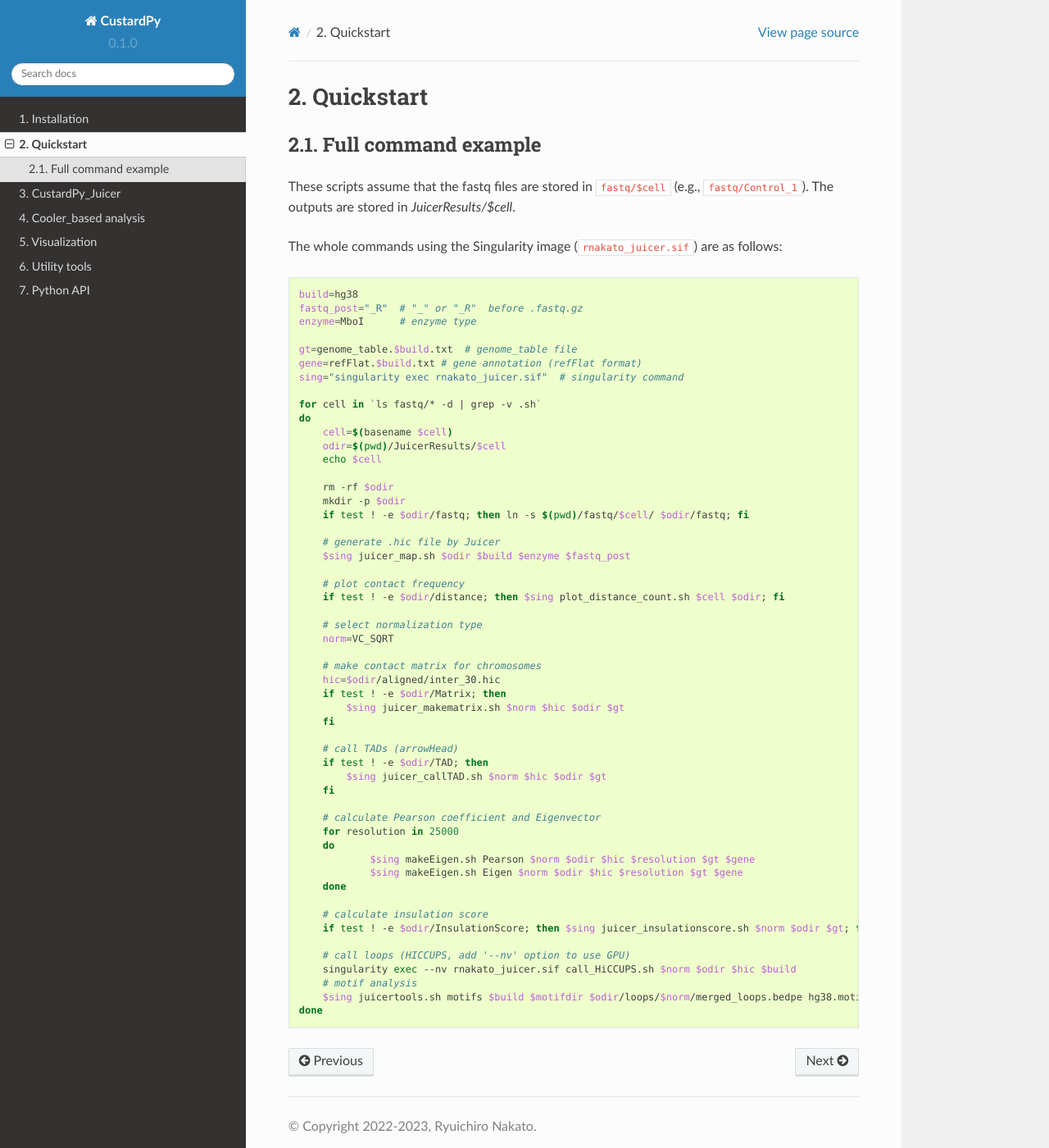
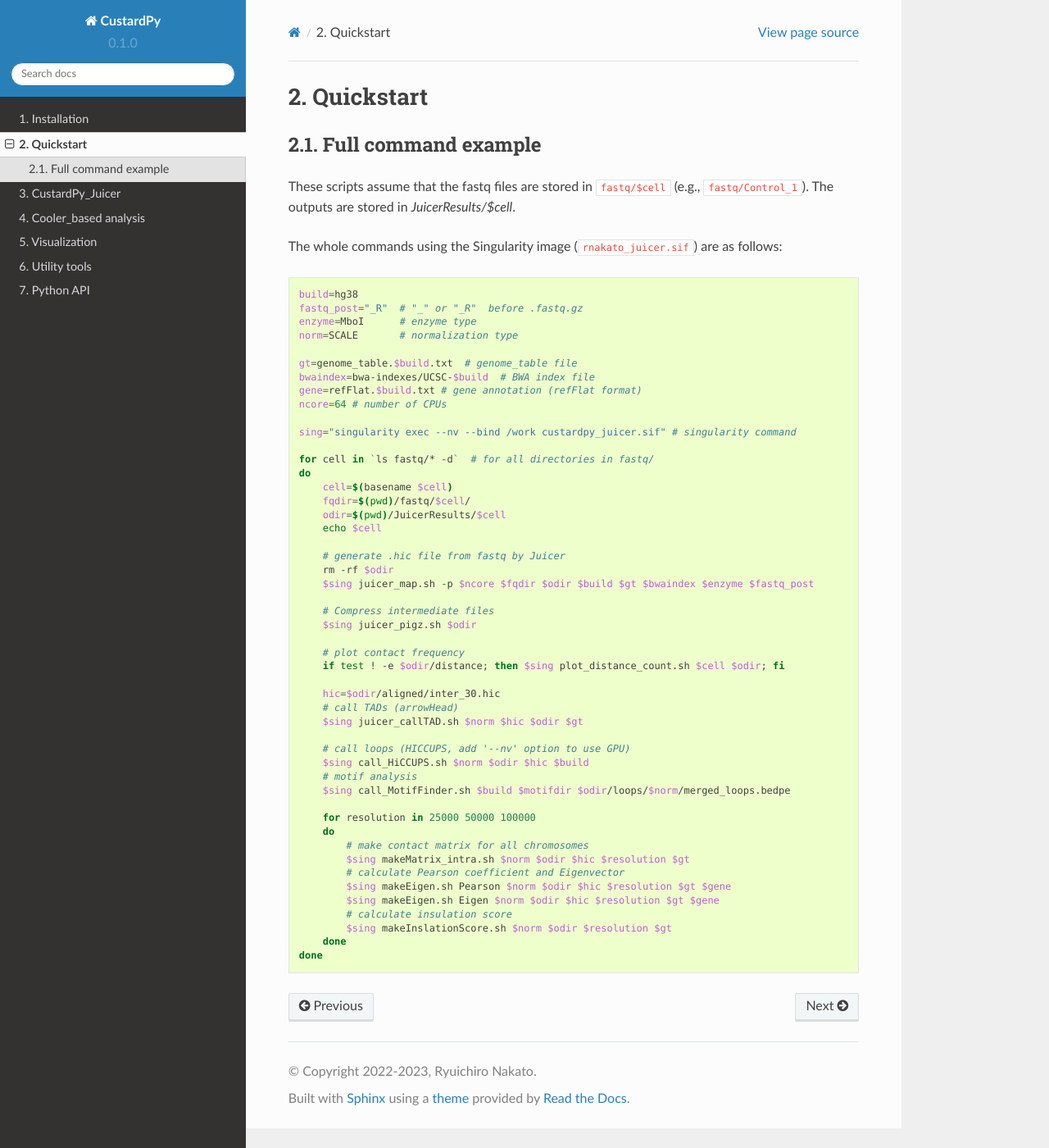
Before and after one commit to rnakato/CustardPy, a Sphinx documentation site: the page built from docs/content/QuickStart.rst, in a window 1280 px wide and 1400 px high. Shown: the whole window at 82% size. Built offline with Sphinx 7.4.7 and the Read the Docs theme 2.0.0, drawn with Linux system fonts in a browser that asks for light colours.

Commit message:
add docs

```diff
--- a/docs/content/QuickStart.rst
+++ b/docs/content/QuickStart.rst
@@ -14,53 +14,49 @@
     build=hg38
     fastq_post="_R"  # "_" or "_R"  before .fastq.gz
     enzyme=MboI      # enzyme type
+    norm=SCALE       # normalization type
 
     gt=genome_table.$build.txt  # genome_table file
+    bwaindex=bwa-indexes/UCSC-$build  # BWA index file
     gene=refFlat.$build.txt # gene annotation (refFlat format)
-    sing="singularity exec rnakato_juicer.sif"  # singularity command
+    ncore=64 # number of CPUs
 
-    for cell in `ls fastq/* -d | grep -v .sh`
+    sing="singularity exec --nv --bind /work custardpy_juicer.sif" # singularity command
+
+    for cell in `ls fastq/* -d`  # for all directories in fastq/
     do
         cell=$(basename $cell)
+        fqdir=$(pwd)/fastq/$cell/
         odir=$(pwd)/JuicerResults/$cell
         echo $cell
 
+        # generate .hic file from fastq by Juicer
         rm -rf $odir
-        mkdir -p $odir
-        if test ! -e $odir/fastq; then ln -s $(pwd)/fastq/$cell/ $odir/fastq; fi
+        $sing juicer_map.sh -p $ncore $fqdir $odir $build $gt $bwaindex $enzyme $fastq_post
 
-        # generate .hic file by Juicer
-        $sing juicer_map.sh $odir $build $enzyme $fastq_post
+        # Compress intermediate files
+        $sing juicer_pigz.sh $odir
 
         # plot contact frequency
         if test ! -e $odir/distance; then $sing plot_distance_count.sh $cell $odir; fi
 
-        # select normalization type
-        norm=VC_SQRT
-
-        # make contact matrix for chromosomes
         hic=$odir/aligned/inter_30.hic
-        if test ! -e $odir/Matrix; then
-            $sing juicer_makematrix.sh $norm $hic $odir $gt
-        fi
-
         # call TADs (arrowHead)
-        if test ! -e $odir/TAD; then
-            $sing juicer_callTAD.sh $norm $hic $odir $gt
-        fi
-
-        # calculate Pearson coefficient and Eigenvector
-        for resolution in 25000
-        do
-                $sing makeEigen.sh Pearson $norm $odir $hic $resolution $gt $gene
-                $sing makeEigen.sh Eigen $norm $odir $hic $resolution $gt $gene
-        done
-
-        # calculate insulation score
-        if test ! -e $odir/InsulationScore; then $sing juicer_insulationscore.sh $norm $odir $gt; fi
+        $sing juicer_callTAD.sh $norm $hic $odir $gt
 
         # call loops (HICCUPS, add '--nv' option to use GPU)
-        singularity exec --nv rnakato_juicer.sif call_HiCCUPS.sh $norm $odir $hic $build
+        $sing call_HiCCUPS.sh $norm $odir $hic $build
         # motif analysis
-        $sing juicertools.sh motifs $build $motifdir $odir/loops/$norm/merged_loops.bedpe hg38.motifs.txt
+        $sing call_MotifFinder.sh $build $motifdir $odir/loops/$norm/merged_loops.bedpe
+
+        for resolution in 25000 50000 100000
+        do
+            # make contact matrix for all chromosomes
+            $sing makeMatrix_intra.sh $norm $odir $hic $resolution $gt
+            # calculate Pearson coefficient and Eigenvector
+            $sing makeEigen.sh Pearson $norm $odir $hic $resolution $gt $gene
+            $sing makeEigen.sh Eigen $norm $odir $hic $resolution $gt $gene
+            # calculate insulation score
+            $sing makeInslationScore.sh $norm $odir $resolution $gt
+        done
     done
```
